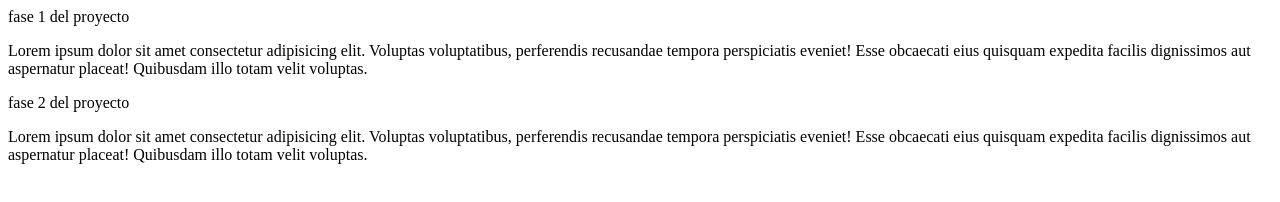
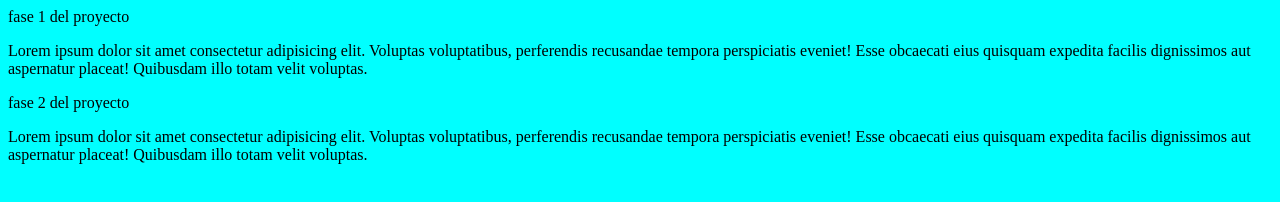
Before and after one commit to imaLobato/primeraSubidaGit, a plain HTML site: page index.html in a window 1280 px wide. Drawn offline with Linux system fonts and the light colour scheme.

Commit message:
fondo y dos parrafos

```diff
--- /dev/null
+++ b/css/estilo.css
@@ -0,0 +1,3 @@
+body{
+    background-color: aqua;
+}
--- a/index.html
+++ b/index.html
@@ -3,6 +3,7 @@
        <title>
            Primer proyecto git
        </title>
+       <link href="css/estilo.css" rel="stylesheet" type="text/css">
     </head>
      <body>
             <p>fase 1 del proyecto</p>
```
Also changed, not shown: js/javascript.js (added).
